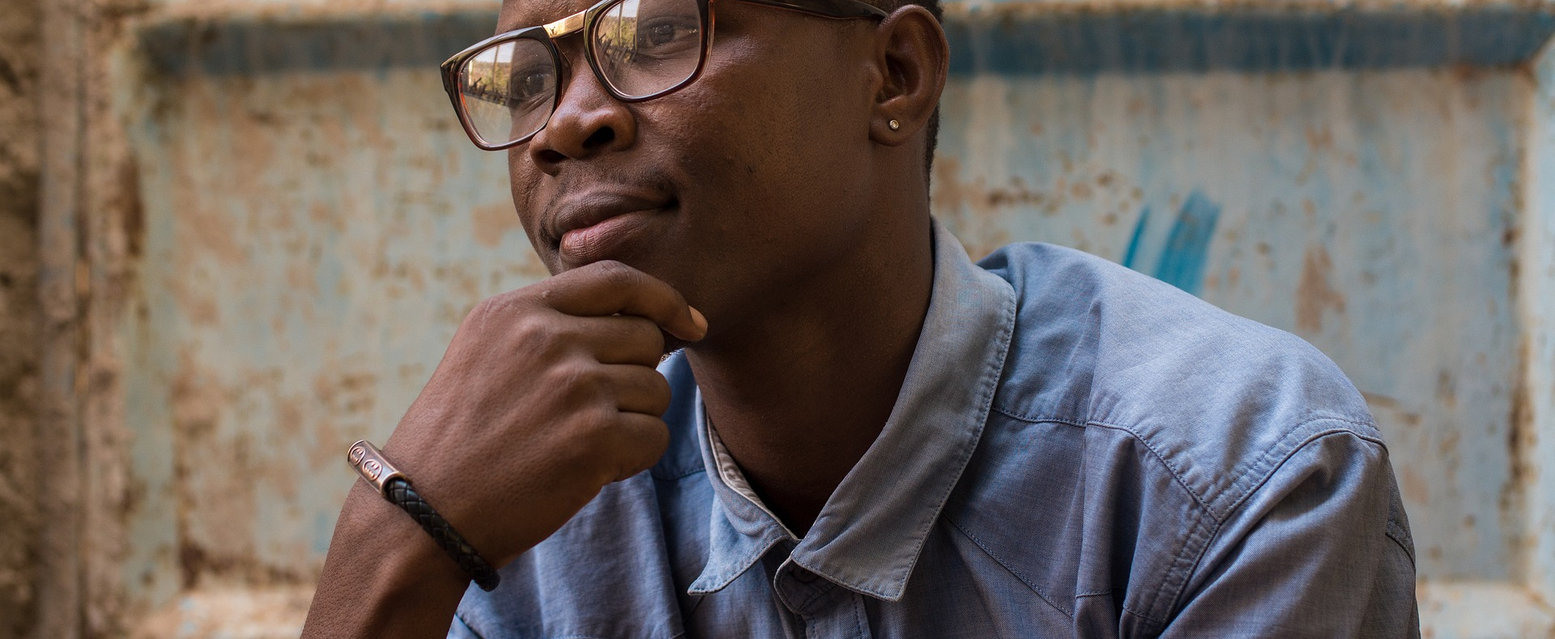
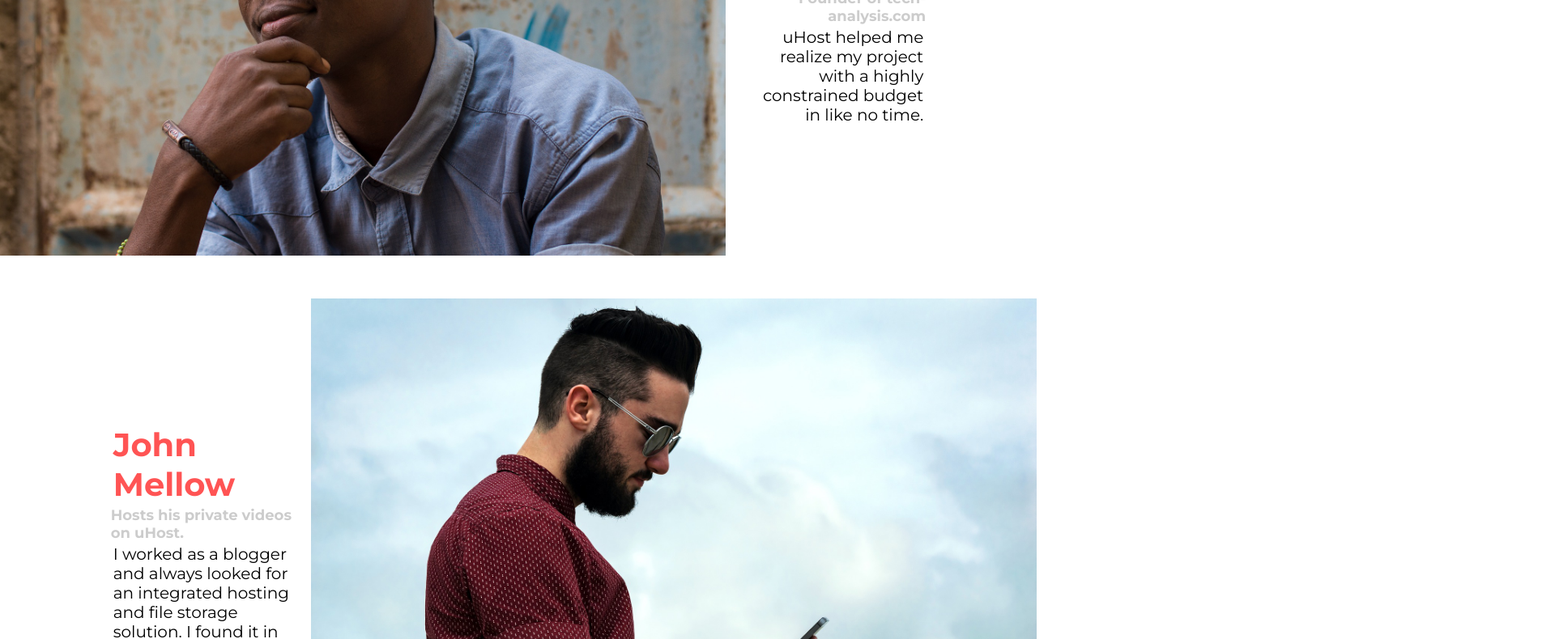
Before and after one commit to CastleArg/CSSJAM, a plain HTML site: page customers/index.html in a window 1280 px wide. Shown: the part 377-1167 px from the top of the page at 81% size, 1920 px wide, since content can reach past the window. Drawn offline with Linux system fonts and the light colour scheme.

Commit message:
add customers page.  NOt sure why we suddenly need top 0 on header

```diff
--- a/customers/customers.css
+++ b/customers/customers.css
@@ -0,0 +1,65 @@
+.testimonial {
+    font-size: 20px;
+    margin: 48px 0;
+  }
+
+  .testimonial__list {
+    width: 80%;
+    margin: auto;
+  }
+
+  .testimonial:first-of-type {
+    margin-top: 96px;
+  }
+
+  .testimonial__image-container {
+      width: 70%;
+      display: inline-block;
+      vertical-align: middle;
+  }
+
+  .testimonial__image {
+      width: 100%;
+  }
+
+  .testimonial__info {
+    text-align: right;
+    padding: 14px;
+    display: inline-block;
+    vertical-align: middle;
+    width: 20%;
+  }
+
+  #customer-2.testimonial {
+    text-align: right;
+  }
+
+  #customer-2 .testimonial__info {
+    text-align: left;
+    vertical-align: middle;
+  }
+
+  .testimonial__name {
+    margin: 3px;
+    color: #ff5454;
+  }
+
+  .testimonial__subtitle {
+    margin: 0;
+    font-size: 18px;
+    color: #ccc;
+  }
+
+  .testimonial__subtitle a {
+    color: inherit;
+    text-decoration: none;
+  }
+
+  .testimonial__subtitle a:hover,
+  .testimonial__subtitle a:active {
+    color: #7a7a7a;
+  }
+
+  .testimonial__text {
+    margin: 3px;
+  }
--- a/customers/index.html
+++ b/customers/index.html
@@ -10,9 +10,8 @@
     <link rel="shortcut icon" href="../favicon.png">
     <link href="https://fonts.googleapis.com/css?family=Anton|Montserrat:400,700" rel="stylesheet">
     <link rel="stylesheet" href="../shared.css">
-    <link rel="stylesheet" href="customers.css">
+    <link rel="stylesheet" href="./customers.css">
 </head>
-
 <body>
     <header class="main-header">
         <div>
--- a/shared.css
+++ b/shared.css
@@ -12,6 +12,7 @@ body {
   width: 100%;
   position: fixed;
   z-index: 1;
+  top: 0;
 }
 .main-nav__items {
   margin: 0;
```
